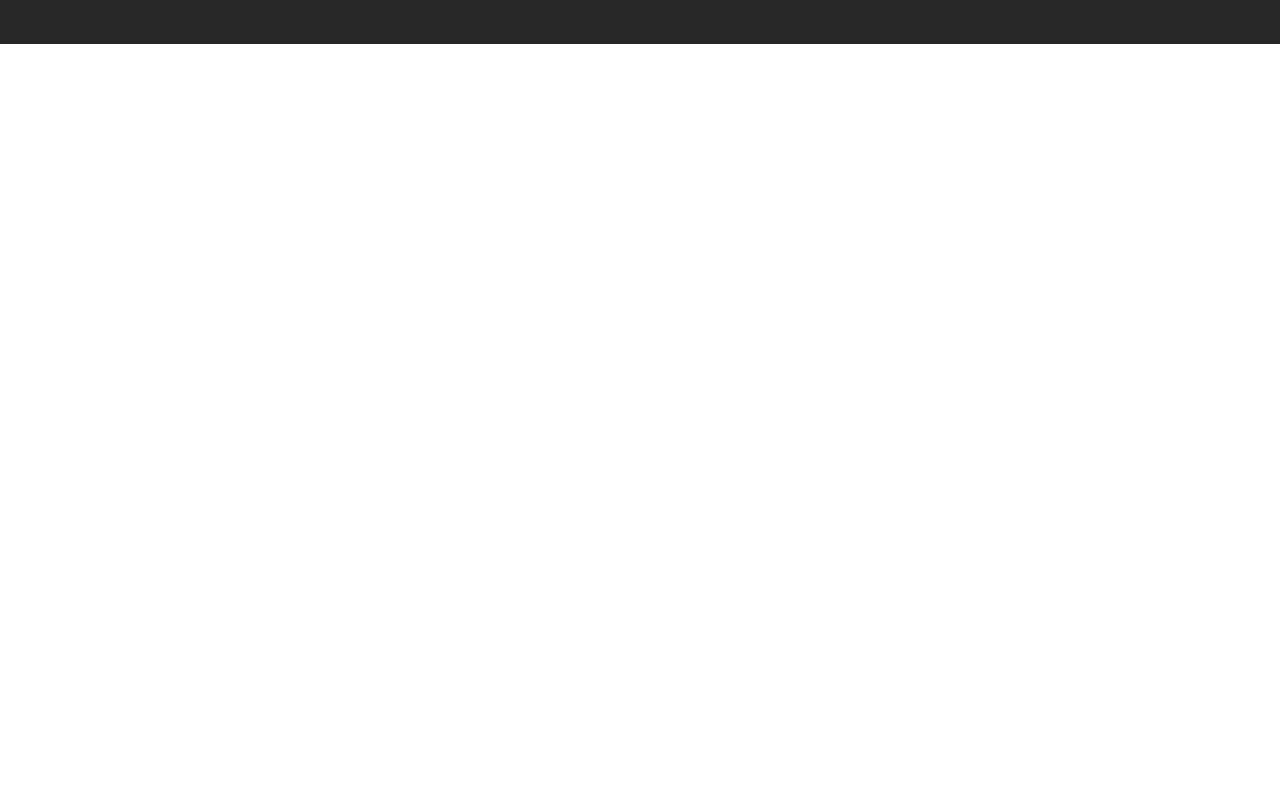
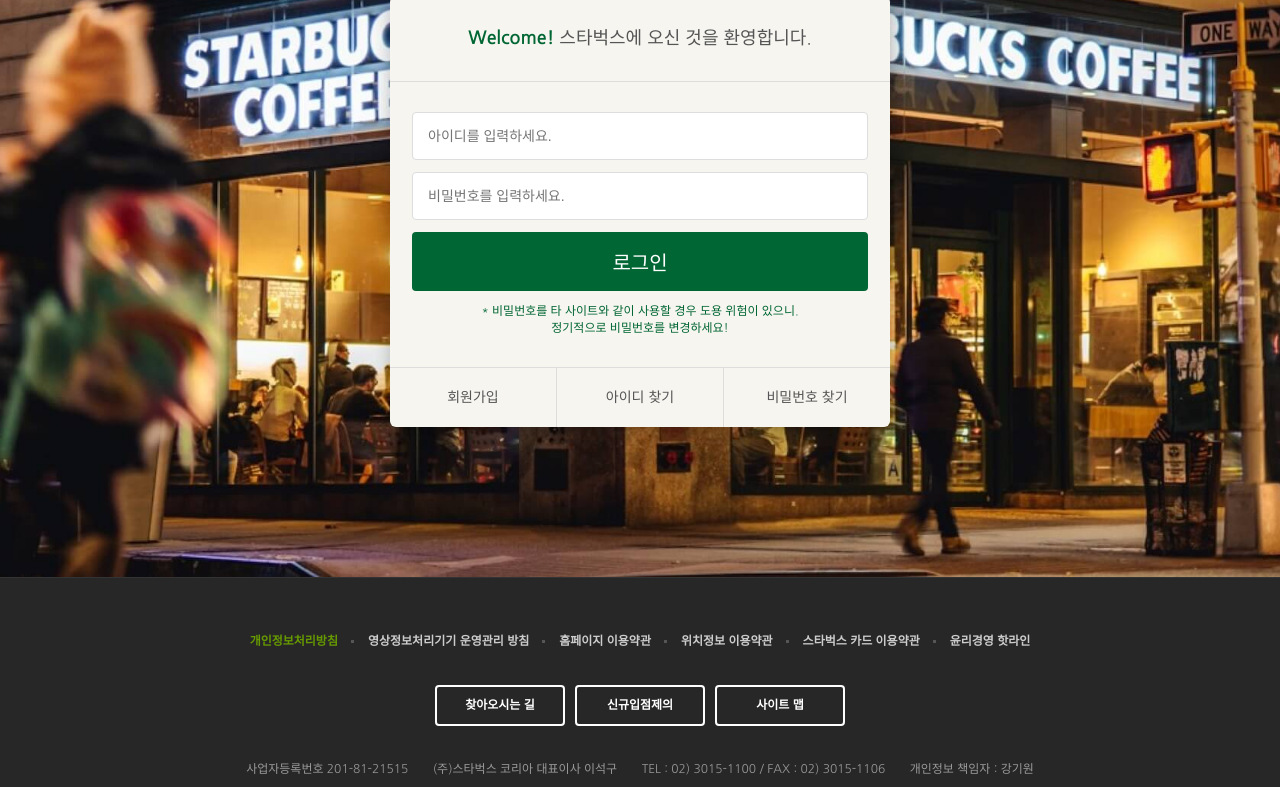
Before and after one commit to ddanmuji/starbucks_clone, a plain HTML site: page signin/index.html in a window 1280 px wide. Shown: the part 290-1077 px from the top of the page. Before the commit the page ends 800 px from the top, so only its background shows below. Drawn offline with nearby package versions, Linux system fonts and the light colour scheme.

Commit message:
로그인 페이지 완성

```diff
--- /dev/null
+++ b/css/signin.css
@@ -0,0 +1,90 @@
+.signin {
+  margin-top: 120px;
+  padding: 100px 0 150px;
+  background-image: url("../images/signin_bg.jpg");
+  background-repeat: no-repeat;
+  background-position: center;
+  background-attachment: fixed;
+  background-size: cover;
+}
+
+.signin h1 {
+  color: #fff;
+  font-size: 30px;
+  font-weight: 700;
+  text-align: center;
+  margin-bottom: 24px;
+}
+
+.signin__card {
+  width: 500px;
+  margin: 0 auto;
+  border-radius: 6px;
+  background-color: #f6f5f0;
+  box-shadow: 2px 2px 20px rgba(0, 0, 0, .3);
+  color: #555;
+}
+
+.signin__card h2 {
+  padding: 30px;
+  font-size: 18px;
+  text-align: center;
+  border-bottom: 1px solid #ddd;
+}
+
+.signin__card h2 strong {
+  font-weight: 700;
+  color: #006633;
+}
+
+.signin__card form {
+  padding: 30px 22px;
+}
+
+.signin__card form input {
+  width: 100%;
+  margin-bottom: 12px;
+  padding: 15px;
+  border: 1px solid #ddd;
+  border-radius: 4px;
+  outline: none;
+  box-sizing: border-box;
+  font-size: 14px;
+}
+
+.signin__card form [type="submit"] {
+  background-color: #006633;
+  border: none;
+  color: #fff;
+  font-size: 20px;
+  cursor: pointer;
+}
+
+.signin__card form p {
+  font-size: 12px;
+  color: #006633;
+  text-align: center;
+}
+
+.signin__card .actions {
+  display: flex;
+  border-top: 1px solid #ddd;
+}
+
+.signin__card .actions a {
+  flex-grow: 1;
+  flex-basis: 0;
+  text-align: center;
+  padding: 20px;
+  color: #555;
+  font-size: 14px;
+  border-right: 1px solid #ddd;
+}
+
+.signin__card .actions a:last-child {
+  border-right: none;
+}
+
+.signin__card .actions a:hover {
+  text-decoration: underline;
+}
--- a/signin/index.html
+++ b/signin/index.html
@@ -26,6 +26,7 @@
   <link rel="stylesheet" href="https://fonts.googleapis.com/css2?family=Nanum+Gothic:wght@400;700&display=swap">
   <link rel="stylesheet" href="https://fonts.googleapis.com/icon?family=Material+Icons">
   <link rel="stylesheet" href="../css/common.css">
+  <link rel="stylesheet" href="../css/signin.css">
 
   <script defer src="../js/common.js"></script>
 </head>
@@ -358,8 +359,29 @@
   </header>
 
   <section class="signin">
+    <h1>로그인</h1>
+    <div class="signin__card">
+      <h2>
+        <strong>Welcome!</strong> 스타벅스에 오신 것을 환영합니다.
+      </h2>
+      <form>
+        <input type="text" placeholder="아이디를 입력하세요.">
+        <input type="password" placeholder="비밀번호를 입력하세요.">
+        <input type="submit" value="로그인">
+        <p>
+          * 비밀번호를 타 사이트와 같이 사용할 경우 도용 위험이 있으니. <br />
+          정기적으로 비밀번호를 변경하세요!
+        </p>
+      </form>
+      <div class="actions">
+        <a href="javascript:void(0)">회원가입</a>
+        <a href="javascript:void(0)">아이디 찾기</a>
+        <a href="javascript:void(0)">비밀번호 찾기</a>
+      </div>
+    </div>
+  </section>
 
-  </section>
+
   <!-- FOOTER -->
   <footer>
     <div class="inner">
```
